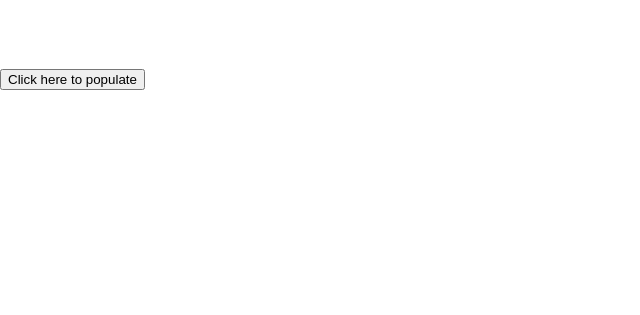
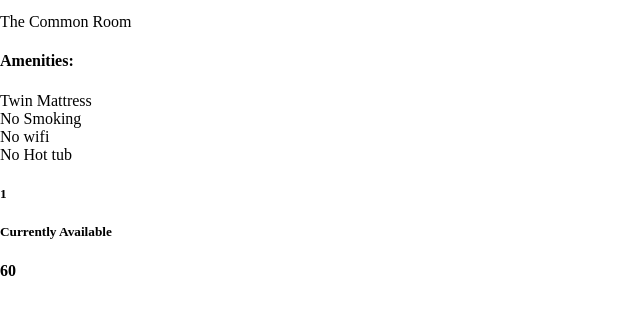
Before and after one commit to LosslessLeaf/jsobjects, a plain HTML site: page hotel-object/hotelIndex.html in a window 1280 px wide. Both pictures are taken after a click on the input "Choose Room". Shown: the part 61-376 px from the top of the page, without its empty margins (0-640 px from the left). Drawn offline with Linux system fonts and the light colour scheme.

Commit message:
Added some functionality with DOM

```diff
--- a/hotel-object/hotelIndex.html
+++ b/hotel-object/hotelIndex.html
@@ -13,20 +13,25 @@
 
     <div class="container">
             <select id="hotel-room">
-                <option name="common-room" value="The Common Room" id="common-room">The Common Room</option>
+                <option name="common-room" value="The Common Room">The Common Room</option>
                 <option name="state-room" value="The State Room">The State Room</option>
                 <option name="presidential" value="The Presidential Suite">The Presidential Suite</option>
                 <option name="penthouse" value="The Penthouse">The Penthouse</option>
             </select>
             <input type="submit" value="Choose Room" id="choose-room" onclick="selectedRoom()">
-            <span class="no-display" id="chosen-room"></span>
-        <br />
-        <br />
-        <br />
-        <br />
-        <br />
+            <p id="chosen-room"></p>
+            <ul id="amenities-container">
+                <h4 id="amenities"></h4>
+                <li id="amen1"></li>
+                <li id="amen2"></li>
+                <li id="amen3"></li>
+                <li id="amen4"></li>
+            </ul>
 
-        <input type="submit" value="Click here to populate" id="populate" onclick="populate()">
+            <h5 id="occupancy"></h5>
+            <h5 id="availability"></h5>
+
+            <h4 id="price"></h4>
         <div id="hotel" class="">
             <!--<div id="hotel-room" class="">-->
             <!--    <h1 id="hotel-room-name"></h1>-->
--- a/hotel-object/hotelInteractive.js
+++ b/hotel-object/hotelInteractive.js
@@ -57,7 +57,7 @@ vacant[3] = {
 
 function populate() {
     var roomName = document.getElementById("common-room").value;
-    for(let i = 0; i < vacant.length; i++) {
+    for (let i = 0; i < vacant.length; i++) {
         roomName.innerHTML = vacant[i].room;
     }
 
@@ -72,11 +72,23 @@ function populate() {
 }
 
 function selectedRoom() {
-    var chosenRoom = document.getElementById("common-room").value;
-    alert(chosenRoom);
+    var chosenRoom = document.getElementById("hotel-room").value;
+    for (let i = 0; i < vacant.length; i++) {
+        if (chosenRoom == vacant[i].room) {
+            document.getElementById("chosen-room").innerText =
+`${chosenRoom}`;
+        document.getElementById("amenities").innerText = `Amenities:`;
+        document.getElementById("amen1").innerText = vacant[i].amenities.mattress;
+        document.getElementById("amen2").innerText = vacant[i].amenities.smoking;
+        document.getElementById("amen3").innerText = vacant[i].amenities.wifi;
+        document.getElementById("amen4").innerText = vacant[i].amenities.hottub;
+        document.getElementById("occupancy").innerText = vacant[i].occupancy;
+        document.getElementById("availability").innerText = vacant[i].availability;
+        document.getElementById("price").innerText = vacant[i].price;
+        }
+    }
+
 }
-
-
 
 
 function validateForm() {
--- a/hotel-object/styles.css
+++ b/hotel-object/styles.css
@@ -31,3 +31,10 @@ h1 {
 .display {
     display: block;
 }
+
+#amenities-container {
+    list-style-type: none;
+    margin: 0;
+    padding: 0;
+    list-style-position: inside;
+}
```
